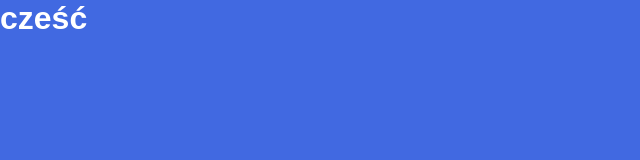
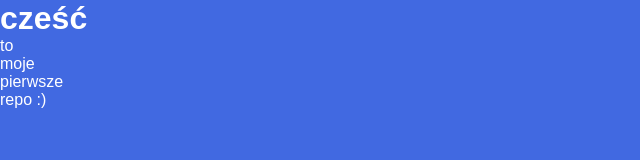
Before and after one commit to AdeptusSkavenus/test, a plain HTML site: page index.html in a window 1280 px wide. Shown: the whole page, without its empty margins (0-640 px from the left). Drawn offline with Linux system fonts and the light colour scheme.

Commit message:
added p and changed style.css

```diff
--- a/index.html
+++ b/index.html
@@ -10,6 +10,7 @@
 <body>
 
 <h1>cześć</h1>
+<p>to moje pierwsze repo :)</p>
 
 </body>
 </html>
--- a/style.css
+++ b/style.css
@@ -5,6 +5,7 @@
 }
 body{
     height: 100vh;
+    width: 50px;
     font-family: sans-serif;
     overflow: hidden;
     color: #fff;
```
